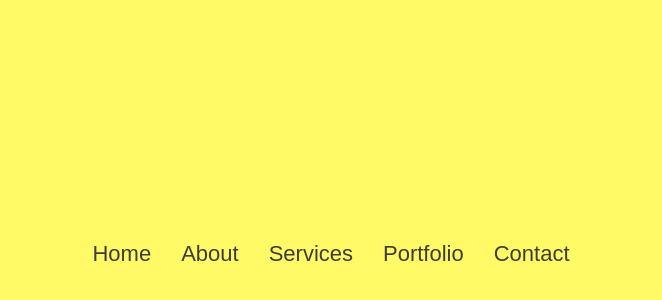
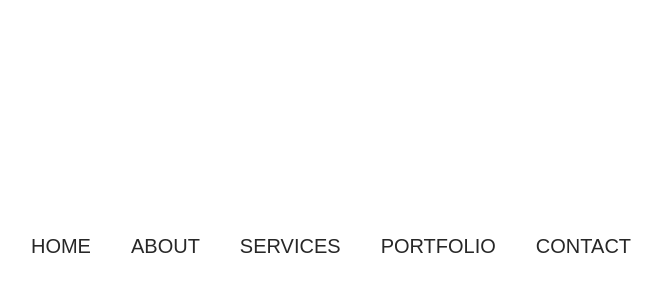
Before and after one commit to kskannandotwin/creative-menus-effects, a plain HTML site: page index.html in a window 1280 px wide. Shown: the part 154-454 px from the top of the page, without its empty margins (309-971 px from the left). Drawn offline with Linux system fonts and the light colour scheme.

Commit message:
11.01.2024-babe
completed

```diff
--- a/styles.css
+++ b/styles.css
@@ -1,59 +1,69 @@
 body {
+  margin: 0;
+  display: flex;
+  align-items: center;
+  justify-content: center;
   height: 100vh;
-    display: flex;
-    justify-content: center;
-    align-items: center;
   font-family: sans-serif;
-    background-color: #fffa65;
 }
 
 ul {
+  margin: 0;
   padding: 0;
-    margin: 0;
   display: flex;
-    flex-wrap: wrap;
-}
-
-ul li {
-    list-style: none;
+  list-style-type: none;
 }
 
 ul li a {
+  color: #272727;
+  font-size: 20px;
   text-decoration: none;
-    color: #3d3d3d;
-    font-size: 22px;
-    display: block;
-    padding: 10px 15px;
+  text-transform: uppercase;
+  padding: 5px 10px;
+  margin: 0px 10px;
   position: relative;
-}
-
-ul li a::before {
-    content: "";
-    position: absolute;
-    top: 0;
-    left: 0;
-    width: 100%;
-    height: 2px;
-    background-color: #3d3d3d;
-    transform: scaleX(0);
-    transform-origin: left;
   transition: all 0.5s;
 }
 
-ul li a:hover::before,
-ul li a:hover::after {
-    transform: scaleX(1);
+a:hover {
+  background-color: #e91e63;
+  color: white;
 }
 
-ul li a::after {
+a:before {
   content: "";
   position: absolute;
-    bottom: 0;
-    left: 0;
-    width: 100%;
-    height: 2px;
-    background-color: #3d3d3d;
-    transform: scaleX(0);
-    transform-origin: right;
-    transition: all 0.5s;
+  bottom: 12px;
+  left: 12px;
+  width: 12px;
+  height: 12px;
+  border: 3px solid #e91e63;
+  border-width: 0 0 3px 3px;
+  opacity: 0;
+  transition: all 0.3s;
 }
+
+a:hover:before {
+  opacity: 1;
+  bottom: -8px;
+  left: -8px;
+}
+
+a:after {
+  content: "";
+  position: absolute;
+  top: 12px;
+  right: 12px;
+  width: 12px;
+  height: 12px;
+  border: 3px solid #e91e63;
+  border-width: 3px 3px 0 0;
+  opacity: 0;
+  transition: all 0.3s;
+}
+
+a:hover:after {
+  opacity: 1;
+  top: -8px;
+  right: -8px;
+}
```
Lines whose indentation alone changed are shown as unchanged.
